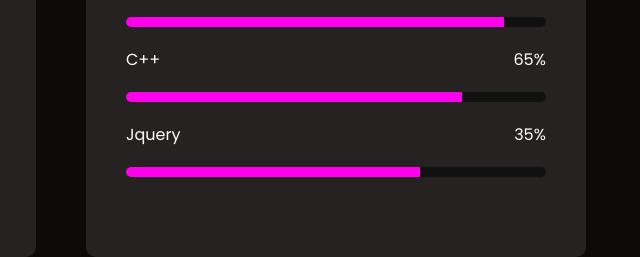
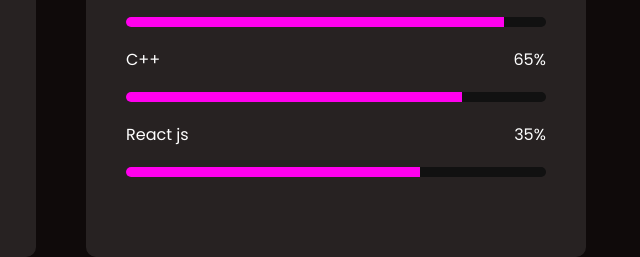
Before and after one commit to kyamudin/Portfolio-Website, a plain HTML site: page index.html in a window 1280 px wide. Shown: the part 2810-3067 px from the top of the page, 579-1219 px from the left. Drawn offline with nearby package versions, Linux system fonts and the light colour scheme.

Commit message:
Update index.html

```diff
--- a/index.html
+++ b/index.html
@@ -160,7 +160,7 @@
                         <div class="bar bar-2"></div>
                     </div>
                     <div class="single-skill">
-                        <span class="topic">Jquery</span>
+                        <span class="topic">React js</span>
                         <span class="topic">35%</span>
                     </div>
                     <div class="bar-side">
```
